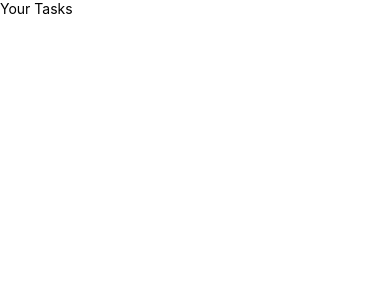
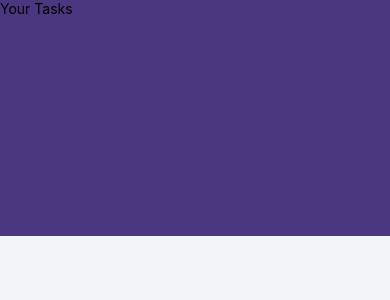
Before and after one commit to Sandun-Induranga/Todo-App-by-usting-React-Native, a React Native app: screen / in a window 390 px wide. Shown: the top 300 px of the page. Built offline with nearby package versions, Linux system fonts and the light colour scheme.

Commit message:
Content Updated

```diff
--- a/App.js
+++ b/App.js
@@ -6,8 +6,6 @@ export default function App() {
     <View style={styles.container}>
       <View style={styles.tasks}>
         <Text style={styles.title}>Your Tasks</Text>
-
-        <View style={styles.items}></View>
       </View>
     </View>
   );
@@ -16,6 +14,12 @@ export default function App() {
 const styles = StyleSheet.create({
   container: {
     flex: 1,
-    backgroundColor: "#fff",
+    backgroundColor: "#F1F5F9",
   },
+  tasks: {},
+  title: {
+    height: 236,
+    backgroundColor: "#4A3780",
+  },
+  items: {},
 });
```
